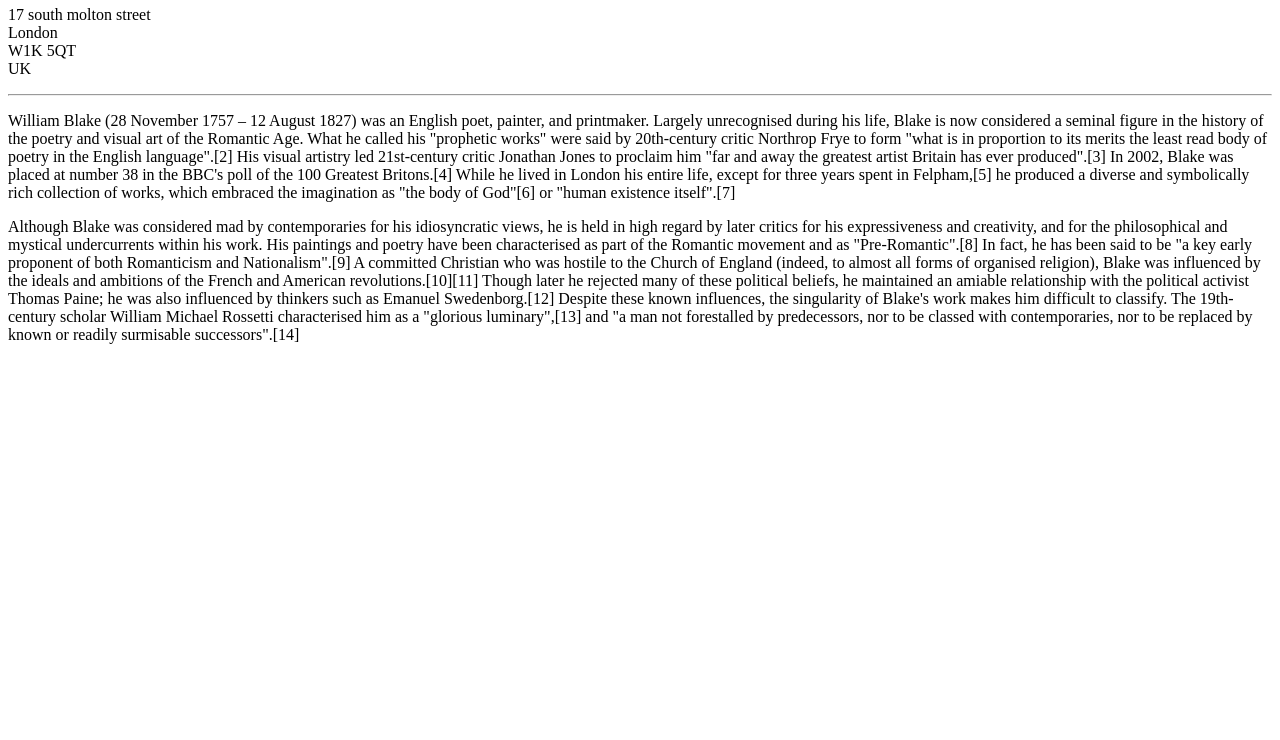
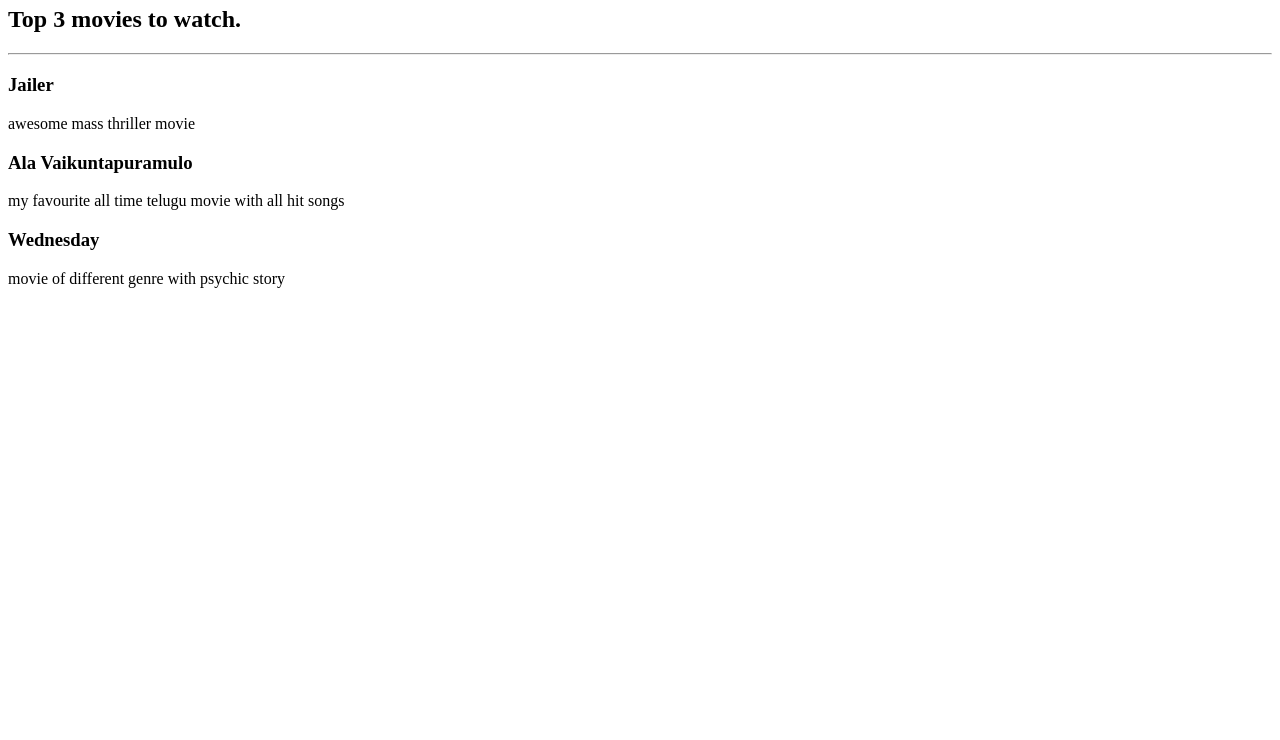
Before and after one commit to healerfighter/web-developement-projects, a plain HTML site: page index.html in a window 1280 px wide. Shown: the part 60-800 px from the top of the page. Drawn offline with Linux system fonts and the light colour scheme.

Commit message:
Add files via upload

```diff
--- a/index.html
+++ b/index.html
@@ -1,29 +1,10 @@
-<h1>William Blake </h1>
-<p>
-17 south molton street<br />
-London<br />
-W1K 5QT<br />
-UK<br />
-</p>
-
-<hr />
-<p>William Blake (28 November 1757 – 12 August 1827) was an English poet, painter, and printmaker. Largely unrecognised
-during his life, Blake is now considered a seminal figure in the history of the poetry and visual art of the Romantic
-Age. What he called his "prophetic works" were said by 20th-century critic Northrop Frye to form "what is in proportion
-to its merits the least read body of poetry in the English language".[2] His visual artistry led 21st-century critic
-Jonathan Jones to proclaim him "far and away the greatest artist Britain has ever produced".[3] In 2002, Blake was
-placed at number 38 in the BBC's poll of the 100 Greatest Britons.[4] While he lived in London his entire life, except
-for three years spent in Felpham,[5] he produced a diverse and symbolically rich collection of works, which embraced the
-imagination as "the body of God"[6] or "human existence itself".[7]</p>
-
-<p>Although Blake was considered mad by contemporaries for his idiosyncratic views, he is held in high regard by later
-critics for his expressiveness and creativity, and for the philosophical and mystical undercurrents within his work. His
-paintings and poetry have been characterised as part of the Romantic movement and as "Pre-Romantic".[8] In fact, he has
-been said to be "a key early proponent of both Romanticism and Nationalism".[9] A committed Christian who was hostile to
-the Church of England (indeed, to almost all forms of organised religion), Blake was influenced by the ideals and
-ambitions of the French and American revolutions.[10][11] Though later he rejected many of these political beliefs, he
-maintained an amiable relationship with the political activist Thomas Paine; he was also influenced by thinkers such as
-Emanuel Swedenborg.[12] Despite these known influences, the singularity of Blake's work makes him difficult to classify.
-The 19th-century scholar William Michael Rossetti characterised him as a "glorious luminary",[13] and "a man not
-forestalled by predecessors, nor to be classed with contemporaries, nor to be replaced by known or readily surmisable
-successors".[14]</p>
+<!-- Write your code below -->
+<h1>Best movies according to Palguni</h1>
+<h2>Top 3 movies to watch.</h2>
+<hr >
+<h3>Jailer</h3>
+<p>awesome mass thriller movie</p>
+<h3>Ala Vaikuntapuramulo</h3>
+<p>my favourite all time telugu movie with all hit songs</p>
+<h3>Wednesday</h3>
+<p>movie of different genre with psychic story</p>
```
Also changed, not shown: solution.html (added, +37 -0 lines).
